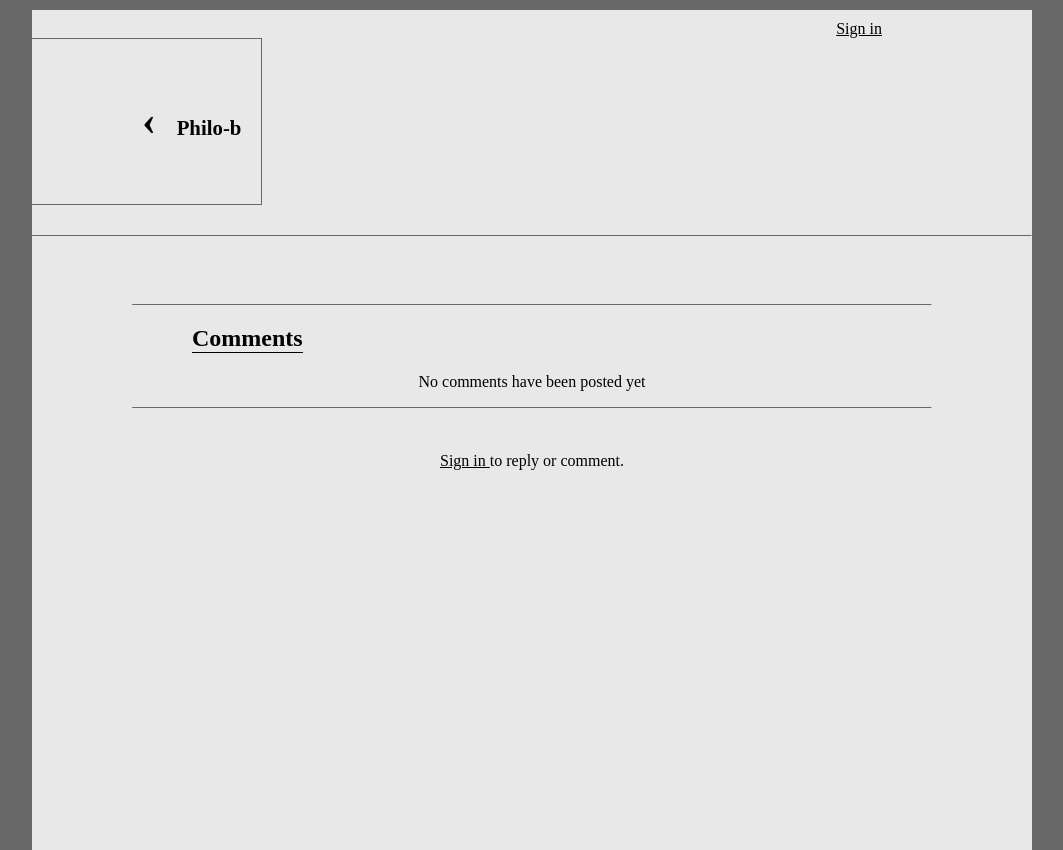
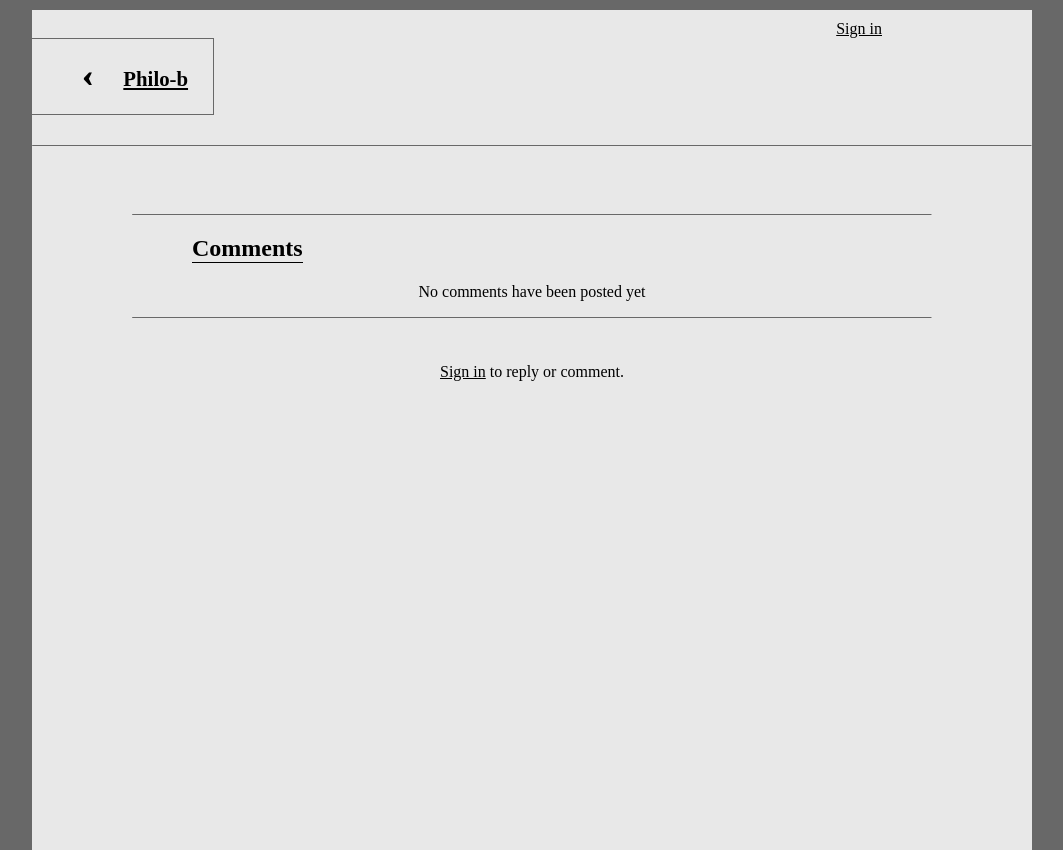
Before and after one commit to DZ84/philo-b, a Django app: template philo-b/philo-b/templates/blog/post.html in a window 1280 px wide. Shown: the whole page, without its empty margins (108-1171 px from the left). Run offline with Django 3.2, Linux system fonts and the light colour scheme; the template is opened without the code that fills it, so the values that code supplies are empty; some libraries are stand-ins or nearby versions.

Commit message:
adjusted the back home button to an acceptable state. Also fixed small js bug, remove no comments yet remark when needed.

```diff
--- a/philo-b/philo-b/static/css/blog/post.css
+++ b/philo-b/philo-b/static/css/blog/post.css
@@ -1,9 +1,28 @@
-.top-tag {
-	font-weight: bold;
+a, a:visited, a:hover, a:active {
+	color: inherit;
 }
 
-a, a:visited, a:hover, a:active {
-  color: inherit;
+.back-button {
+	display: table;
+	float: left;
+	padding: 2% 2.5% 2% 5%;
+	border: thin solid #686868;
+	border-left: 0;
+	text-decoration: none;
+}
+
+.back-button > span {
+	display: table-cell;
+}
+
+.back-button span:first-child {
+	font-weight: 1000;
+	font-size: 1.9em;
+}
+
+.back-button span:last-child {
+	font-weight: 800;
+	font-size: 1.3em;
 }
 
 .main-text-container {
--- a/philo-b/philo-b/static/js/blog/post_head.js
+++ b/philo-b/philo-b/static/js/blog/post_head.js
@@ -104,6 +104,9 @@ function handle_response(response) {
 			clear_previous_errors(error_fields)
 			placing_spot.querySelector('textarea').value = ''
 
+			var no_comments_posted = document.getElementById('no_comments_posted')
+			no_comments_posted.innerHTML = ''
+
 		} else {
 			var placing_spot = document.getElementById('clearing_' + data.parent_id)
 			placing_comment(data.comment_object, placing_parent, placing_spot)
--- a/philo-b/philo-b/templates/base.html
+++ b/philo-b/philo-b/templates/base.html
@@ -38,15 +38,13 @@
 					Logged in as <b>{{ user.username }}</b> -
 					<a class="login-links"
 						href="{% url 'account_logout' %}
-						?next={{ request.path }}">Logout
-					</a><br>
+						?next={{ request.path }}">Logout</a><br>
 
 				{% else %}
 
 					<a class="login-links"
 						href="{% url 'account_login' %}
-						?next={{ request.path }}">Sign in
-					</a><br>
+						?next={{ request.path }}">Sign in</a><br>
 
 				{% endif %}
 			</div>
--- a/philo-b/philo-b/templates/blog/post.html
+++ b/philo-b/philo-b/templates/blog/post.html
@@ -47,16 +47,7 @@
 
 {% endblock templates %}
 {% block toptag %}
-	<!--style="display: inline; text-align: left; height: 100%;"-->
-	<a class="back-button" href="{% url 'home' %}" style="text-decoration: none;">
-		<span class="top-tag" style="display: inline-block; float: left; padding: 2% 2% 2% 11%; border: thin solid #686868; border-left: 0; font-size: 1.3em; vertical-align: bottom;">
-
-			<span style="font-weight: 8000; font-size: 2em; line-height: 3em;">&lsaquo;</span>
-			<span style="line-height: 3em;">&nbsp;&nbsp;&nbsp;Philo-b</span>
-		</span>
-	</a>
-
-	<div class='clearing'></div>
+	<a class="back-button" href="{% url 'home' %}"><span>&lsaquo;</span><span>&nbsp;&nbsp;&nbsp;&nbsp;&nbsp;&nbsp;<u>Philo-b</u></span></a><div class='clearing'></div>
 
 {% endblock toptag %}
 {% block header %}
@@ -85,8 +76,7 @@
 
 			<a class="login-links"
 				href="{% url 'account_login' %}
-				?next={{ request.path }}">Sign in
-			</a> to reply or comment.
+				?next={{ request.path }}">Sign in</a> to reply or comment.
 			<br><br>
 
 		{% endif %}
@@ -137,7 +127,7 @@
 
 	{% empty %}
 
-		<p>No comments have been posted yet</p>
+		<p id="no_comments_posted">No comments have been posted yet</p>
 
 	{% endfor %}
 
@@ -183,8 +173,7 @@
 			<div class="no-login-body">
 				<a class="login-links"
 					href="{% url 'account_login' %}
-					?next={{ request.path }}">Sign in
-				</a> to reply or comment.
+					?next={{ request.path }}">Sign in</a> to reply or comment.
 			</div>
 			<br><br>
 		</div>
```
